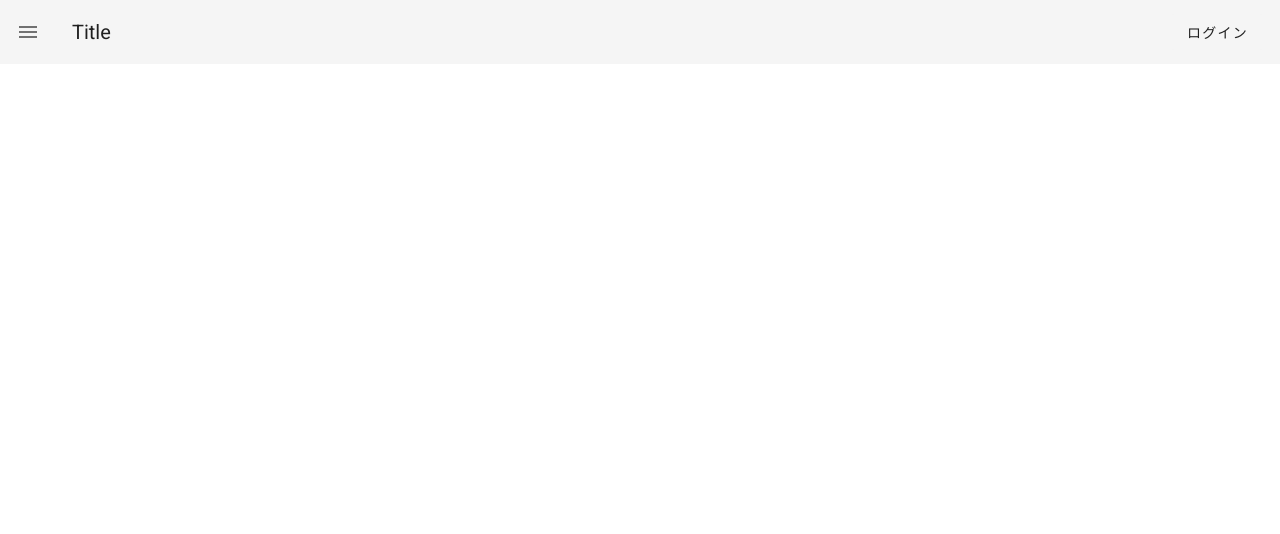
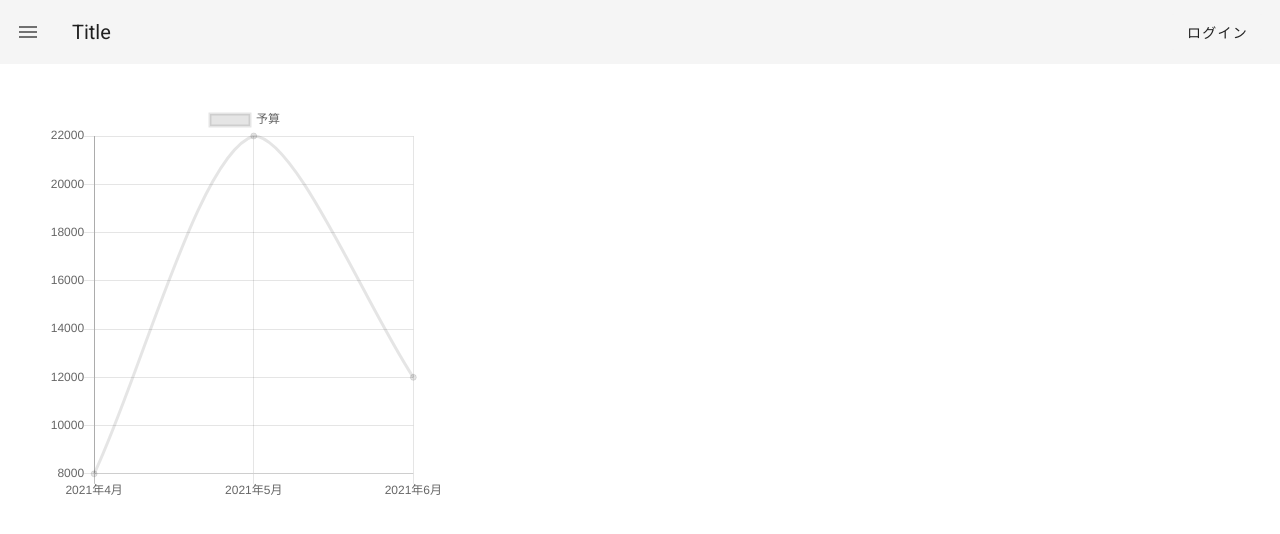
Before and after one commit to kokotakota/nuxt-learning, a Nuxt app: page /chart-v2 in a window 1280 px wide. Before the commit this address had no page. Shown: the top 534 px of the page. Built offline with nearby package versions, Linux system fonts and the light colour scheme.

Commit message:
折れ線グラフ

```diff
--- a/package.json
+++ b/package.json
@@ -13,9 +13,11 @@
   },
   "dependencies": {
     "@nuxtjs/vuetify": "^1.12.3",
+    "chart.js": "2.9.3",
     "core-js": "^3.19.3",
     "nuxt": "^2.15.8",
     "vue": "^2.6.14",
+    "vue-chartjs": "^3.5.1",
     "vue-server-renderer": "^2.6.14",
     "vue-template-compiler": "^2.6.14",
     "webpack": "^4.46.0"
--- /dev/null
+++ b/src/components/chart-v2/LineChart.vue
@@ -0,0 +1,63 @@
+<script>
+import { Line } from 'vue-chartjs'
+
+export default {
+  extends: Line,
+  data () {
+    return {
+      chartData: {
+        labels: ['2021年4月', '2021年5月', '2021年6月'],
+        datasets: [
+          {
+            label: '予算',
+            data: [8000, 22000, 12000],
+            tension: 0.3, // 折れ線の角度（0に近いほど鋭角）
+            fill: false // グラフの塗りつぶし
+          }
+        ]
+      },
+      options: {
+        // 凡例ラベル
+        legend: {
+          // 非表示にする場合
+          // display: false,
+          // ラベルのクリックイベントをOFFにする場合
+          onClick: () => false
+        },
+        scales: {
+          yAxes: [
+            {
+              // メモリ設定
+              ticks: {
+                stepSize: 2000,
+                // メモリ範囲を固定する場合
+                // max: 25000,
+                // min: 0,
+                // メモリ範囲を半固定する場合（範囲を超えるデータがあれば自動でその値まで範囲を拡張）
+                suggestedMin: 20000,
+                suggestedMax: 0
+              }
+            }
+          ]
+        },
+        // グラフホバー時に表示されるツールチップ
+        tooltips: {
+          callbacks: {
+            label: (tooltipItems, data) => {
+              // data.datasetsから凡例ラベルを取得
+              const label = data.datasets[tooltipItems.datasetIndex].label
+
+              // tooltipItemsからはツールチップで通常表示される内容（値など）が取得できる
+              const value = Number(tooltipItems.value)
+              return `${label}: ${value.toLocaleString()}万円`
+            }
+          }
+        }
+      }
+    }
+  },
+  mounted () {
+    this.renderChart(this.chartData, this.options)
+  }
+}
+</script>
--- /dev/null
+++ b/src/pages/chart-v2.vue
@@ -0,0 +1,30 @@
+<template>
+  <v-container>
+    <v-row>
+      <v-col
+        :cols="xs"
+        :sm="sm"
+        :md="md"
+        :lg="lg"
+        :xl="xl"
+        class="d-flex justify-center"
+      >
+        <LineChart />
+      </v-col>
+    </v-row>
+  </v-container>
+</template>
+
+<script>
+export default {
+  data: () => {
+    return {
+      xs: '12',
+      sm: '6',
+      md: '4',
+      lg: '4',
+      xl: '3'
+    }
+  }
+}
+</script>
--- a/src/pages/index.vue
+++ b/src/pages/index.vue
@@ -31,7 +31,7 @@ export default {
       links: [
         { name: 'ログイン画面1', to: '/auth/sign-in1' },
         { name: 'ログイン画面2', to: '/auth/sign-in2' },
-        { name: 'XX画面', to: '/' },
+        { name: 'グラフ画面（Chart.js v2系）', to: '/chart-v2' },
         { name: 'XX画面', to: '/' }
       ]
     }
```
Also changed, not shown: src/components/chart-v2/README.md (added), 1 other file (tests, documents, lock files or other folders).
